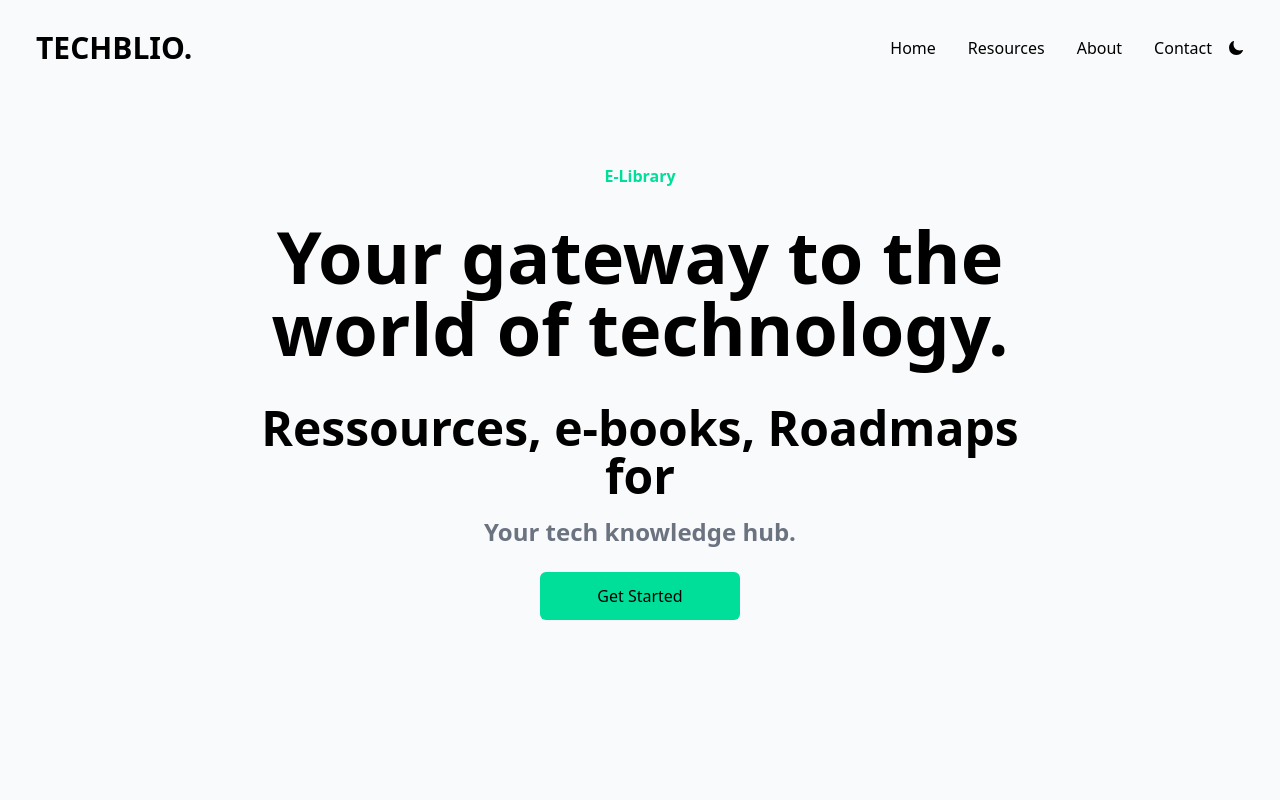
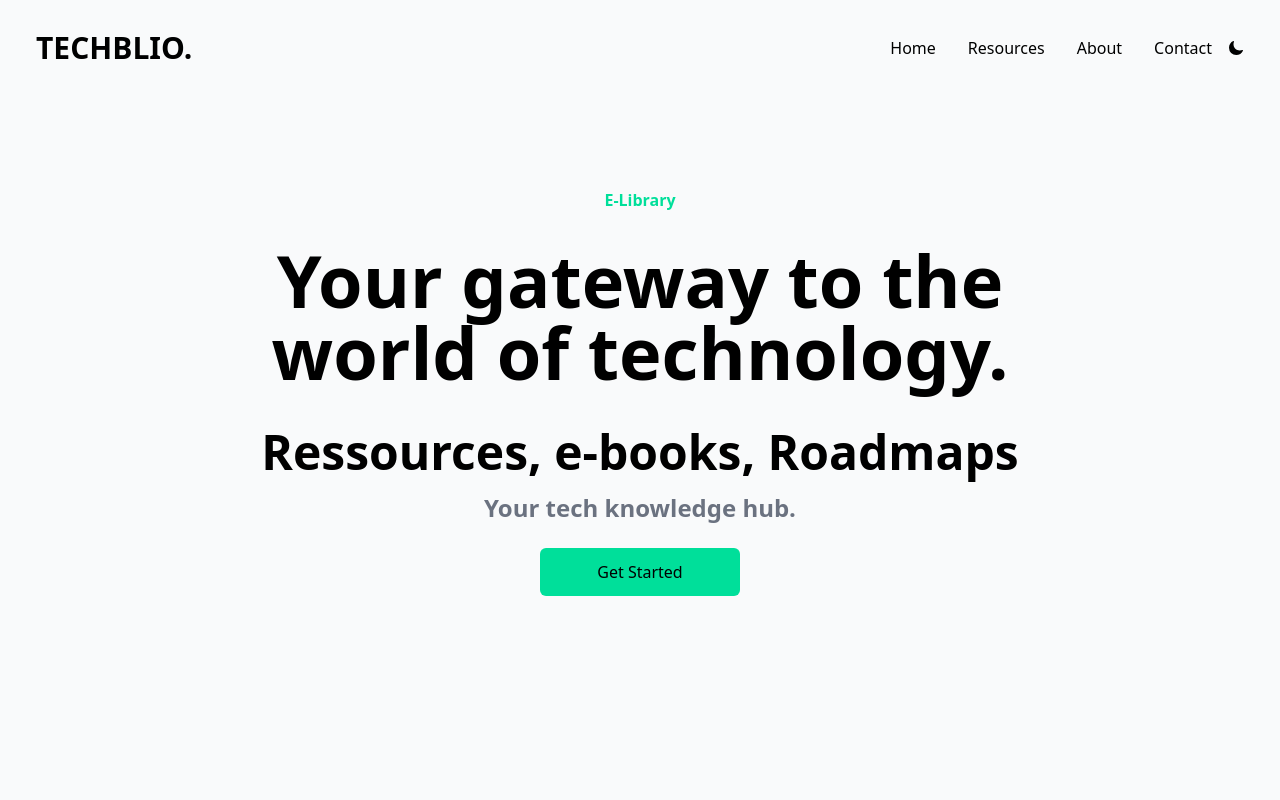
Before and after one commit to Saraiin/TECHBLIO_, a React (Create React App) app in the folder techblio/: page / in a window 1280 px wide. Shown: the top 800 px of the page. Built offline with nearby package versions, Linux system fonts and the light colour scheme.

Commit message:
install react router

```diff
--- a/techblio/package.json
+++ b/techblio/package.json
@@ -9,6 +9,7 @@
     "react": "^18.2.0",
     "react-dom": "^18.2.0",
     "react-icons": "^5.0.1",
+    "react-router-dom": "^6.22.3",
     "react-scripts": "^5.0.1",
     "react-typed": "^2.0.12",
     "web-vitals": "^2.1.4"
--- a/techblio/src/components/Hero.jsx
+++ b/techblio/src/components/Hero.jsx
@@ -13,7 +13,7 @@ const Hero = () => {
         </h1>
         <div className='flex justify-center items-center'>
           <p className='md:text-5xl sm:text-4xl text-xl font-bold py-4'>
-            Ressources, e-books, Roadmaps for
+            Ressources, e-books, Roadmaps
           </p>
           {/*<Typed
           className='md:text-5xl sm:text-4xl text-xl font-bold md:pl-4 pl-2'
```
Also changed, not shown: 1 other file (tests, documents, lock files or other folders).
